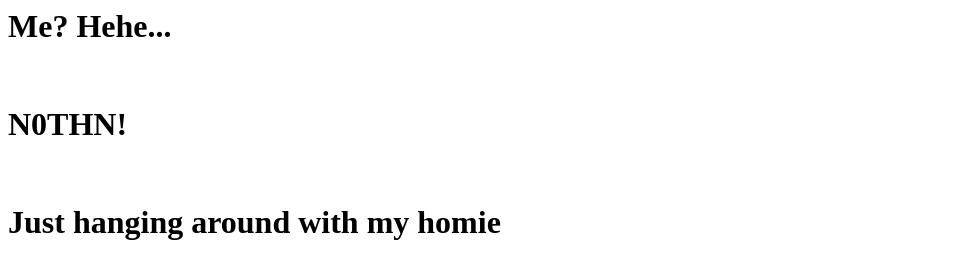
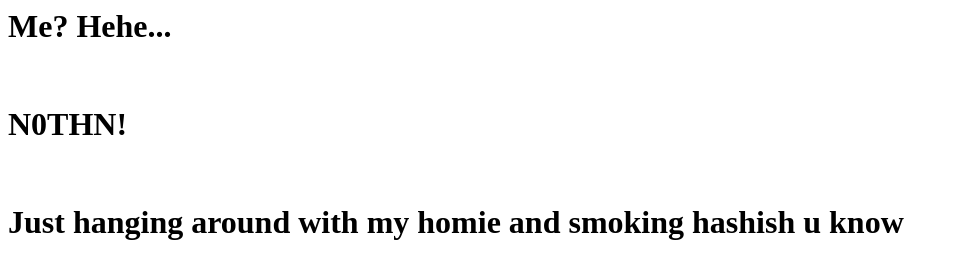
Before and after one commit to j2thex/token.n0thn.com, a plain HTML site: page index.html in a window 1280 px wide. Shown: the whole page, without its empty margins (0-959 px from the left). Drawn offline with Linux system fonts and the light colour scheme.

Commit message:
Update index.html
test123

Signed-off-by: vanyajorick <135613774+vanyajorick@users.noreply.github.com>

```diff
--- a/index.html
+++ b/index.html
@@ -5,7 +5,7 @@
     <br>
     <h1>N0THN!</h1>
     <br />
-    <h1>Just hanging around with my homie</h1>
+    <h1>Just hanging around with my homie and smoking hashish u know</h1>
 
   </body>
 </html>
```
